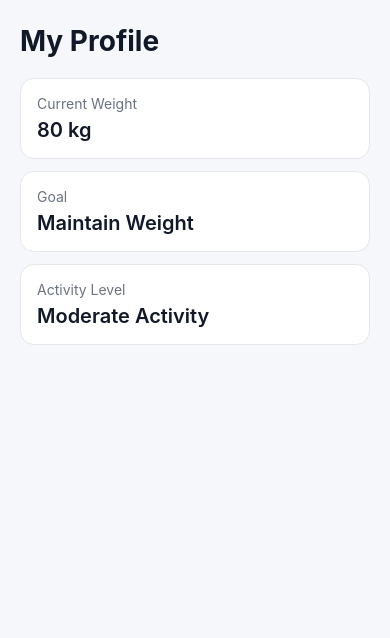
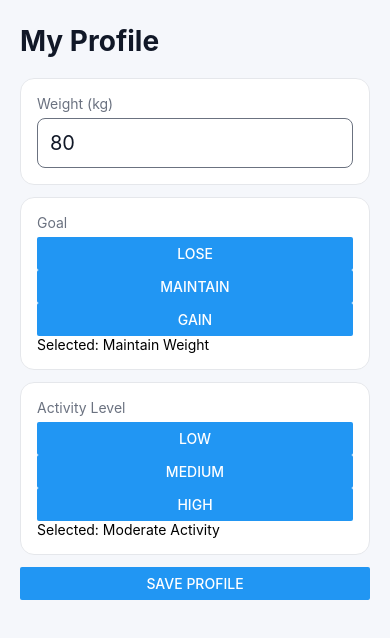
Before and after one commit to beringt/Peak-app, a React Native app: screen / in a window 390 px wide. Shown: the top 638 px of the page. Built offline with nearby package versions, Linux system fonts and the light colour scheme.

Commit message:
Complete MVP 02 profile form with local save and validation

```diff
--- a/src/features/profile/ProfileScreen.tsx
+++ b/src/features/profile/ProfileScreen.tsx
@@ -1,12 +1,7 @@
-import { StyleSheet, Text, View } from "react-native";
+import { useState } from "react";
+import { Button, ScrollView, StyleSheet, Text, TextInput, View } from "react-native";
 
 import type { UserProfile } from "../../types";
-
-const profile: UserProfile = {
-  weight: 80,
-  goal: "maintain",
-  activityLevel: "medium",
-};
 
 const goalLabels: Record<UserProfile["goal"], string> = {
   lose: "Lose Weight",
@@ -21,33 +16,90 @@ const activityLabels: Record<UserProfile["activityLevel"], string> = {
 };
 
 export function ProfileScreen() {
+  const [weight, setWeight] = useState("80");
+  const [goal, setGoal] = useState<UserProfile["goal"]>("maintain");
+  const [activityLevel, setActivityLevel] =
+    useState<UserProfile["activityLevel"]>("medium");
+  const [savedProfile, setSavedProfile] = useState<UserProfile | null>(null);
+  const [errorMessage, setErrorMessage] = useState("");
+  const [confirmationMessage, setConfirmationMessage] = useState("");
+
+  function saveProfile() {
+    const parsedWeight = Number(weight.trim().replace(",", "."));
+    setConfirmationMessage("");
+
+    if (!Number.isFinite(parsedWeight) || parsedWeight <= 0) {
+      setErrorMessage("Enter a valid weight in kg.");
+      return;
+    }
+
+    const profile: UserProfile = { weight: parsedWeight, goal, activityLevel };
+    setSavedProfile(profile);
+    setErrorMessage("");
+    setConfirmationMessage("Profile saved.");
+  }
+
   return (
-    <View style={styles.container}>
+    <ScrollView contentContainerStyle={styles.container} keyboardShouldPersistTaps="handled">
       <Text style={styles.title}>My Profile</Text>
 
       <View style={styles.card}>
-        <Text style={styles.label}>Current Weight</Text>
-        <Text style={styles.value}>{profile.weight} kg</Text>
+        <Text style={styles.label}>Weight (kg)</Text>
+        <TextInput
+          accessibilityLabel="Weight in kg"
+          style={styles.input}
+          value={weight}
+          onChangeText={setWeight}
+          keyboardType="decimal-pad"
+        />
       </View>
 
       <View style={styles.card}>
         <Text style={styles.label}>Goal</Text>
-        <Text style={styles.value}>{goalLabels[profile.goal]}</Text>
+        {(["lose", "maintain", "gain"] as const).map((option) => (
+          <Button
+            key={option}
+            title={{ lose: "Lose", maintain: "Maintain", gain: "Gain" }[option]}
+            onPress={() => setGoal(option)}
+            accessibilityState={{ selected: goal === option }}
+          />
+        ))}
+        <Text>Selected: {goalLabels[goal]}</Text>
       </View>
 
       <View style={styles.card}>
         <Text style={styles.label}>Activity Level</Text>
-        <Text style={styles.value}>{activityLabels[profile.activityLevel]}</Text>
+        {(["low", "medium", "high"] as const).map((option) => (
+          <Button
+            key={option}
+            title={{ low: "Low", medium: "Medium", high: "High" }[option]}
+            onPress={() => setActivityLevel(option)}
+            accessibilityState={{ selected: activityLevel === option }}
+          />
+        ))}
+        <Text>Selected: {activityLabels[activityLevel]}</Text>
       </View>
-    </View>
+      <Button title="Save Profile" onPress={saveProfile} />
+      {errorMessage ? <Text accessibilityRole="alert">{errorMessage}</Text> : null}
+      {confirmationMessage ? <Text accessibilityLiveRegion="polite">{confirmationMessage}</Text> : null}
+      {savedProfile ? (
+        <View style={styles.card}>
+          <Text style={styles.label}>Saved Profile</Text>
+          <Text style={styles.value}>{savedProfile.weight} kg</Text>
+          <Text>{goalLabels[savedProfile.goal]}</Text>
+          <Text>{activityLabels[savedProfile.activityLevel]}</Text>
+        </View>
+      ) : null}
+    </ScrollView>
   );
 }
 
 const styles = StyleSheet.create({
   container: {
-    flex: 1,
+    flexGrow: 1,
     paddingHorizontal: 20,
     paddingTop: 24,
+    paddingBottom: 24,
   },
   title: {
     fontSize: 28,
@@ -73,4 +125,12 @@ const styles = StyleSheet.create({
     fontWeight: "600",
     color: "#111827",
   },
+  input: {
+    borderWidth: 1,
+    borderColor: "#6B7280",
+    borderRadius: 8,
+    padding: 12,
+    fontSize: 20,
+    color: "#111827",
+  },
 });
```
